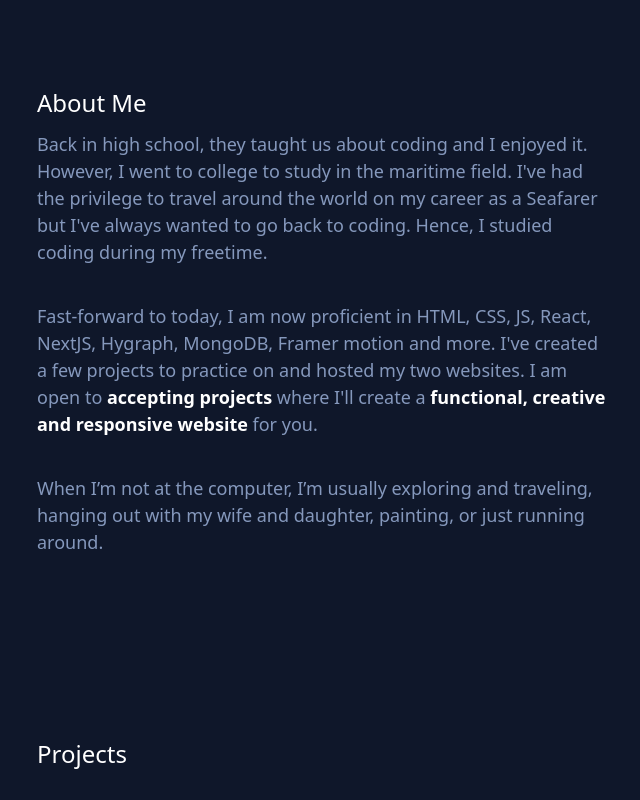
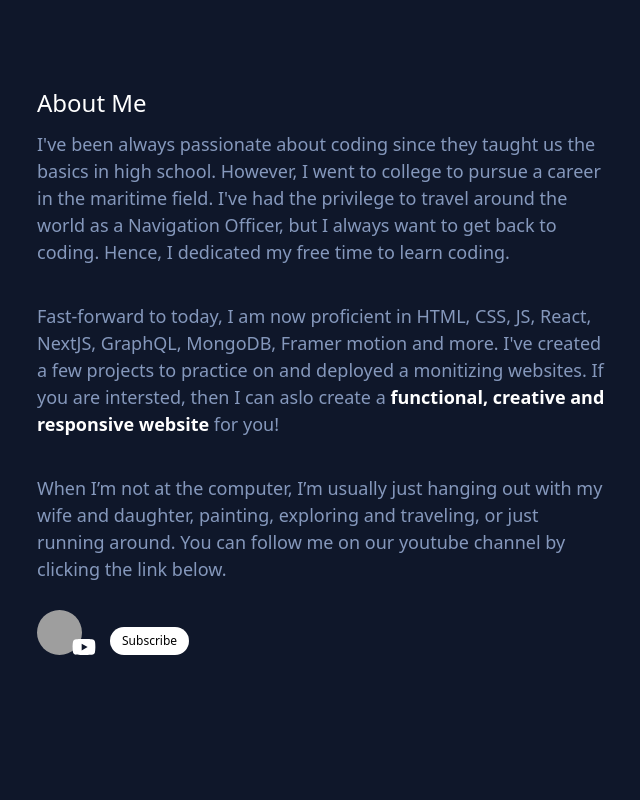
Before and after one commit to israelpanopio/israelpanopio, a Next.js app: page / in a window 1280 px wide. Shown: the part 4060-4860 px from the top of the page, without its empty margins (568-1208 px from the left). Built offline with nearby package versions, Linux system fonts and the light colour scheme; grey boxes are pictures that could not be loaded.

Commit message:
added resume

```diff
--- a/components/About.jsx
+++ b/components/About.jsx
@@ -1,4 +1,4 @@
-import { motion, useTransform } from 'framer-motion';
+import { FaYoutube } from 'react-icons/fa';
 
 const About = () => {
 
@@ -7,12 +7,27 @@ const About = () => {
       <div style={{ height: "150px", width: "10p"}} />
       <h3>About Me</h3>
       <section>
-        <p>Back in high school, they taught us about coding and I enjoyed it. However, I went to college to study in the maritime field. I've had the privilege to travel around the world on my career as a Seafarer but I've always wanted to go back to coding. Hence, I studied coding during my freetime.</p>
+        <p>I've been always passionate about coding since they taught us the basics in high school. However, I went to college to pursue a career in the maritime field. I've had the privilege to travel around the world as a Navigation Officer, but I always want to get back to coding. Hence, I dedicated my free time to learn coding.</p>
         <br />
-        <p>Fast-forward to today, I am now proficient in HTML, CSS, JS, React, NextJS, Hygraph, MongoDB, Framer motion and more. I've created a few projects to practice on and hosted my two websites. I am open to <b>accepting projects</b> where I'll create a <b>functional, creative and responsive website</b> for you.</p>
+        <p>Fast-forward to today, I am now proficient in HTML, CSS, JS, React, NextJS, GraphQL, MongoDB, Framer motion and more. I've created a few projects to practice on and deployed a monitizing websites. If you are intersted, then I can aslo create a <b>functional, creative and responsive website</b> for you!</p>
         <br />
-        <p>When I’m not at the computer, I’m usually exploring and traveling, hanging out with my wife and daughter, painting, or just running around.
+        <p>When I’m not at the computer, I’m usually just hanging out with my wife and daughter, painting, exploring and traveling, or just running around. You can follow me on our youtube channel by clicking the link below.
         </p>
+        <br />
+        <a href='https://www.youtube.com/channel/UCPQVhXHm2QJC6S34ocf4neg?sub_confirmation=1' className='flex flex-row justify-start items-end' >
+          <div
+            style={{
+              borderRadius: "50%",
+              height: "45px",
+              width: "45px",
+              backgroundImage: `url("https://yt3.googleusercontent.com/VG91L7P9G8jFJCn_1BgfG_28-juXsxi4q32YJwR3CZeqxRxb19iigSkvNkjMtkh_Vyu3fj9cyg=s176-c-k-c0x00ffffff-no-rj")`,
+              backgroundSize: "contain",
+              fontSize: "x-large",
+              color: "white",
+            }}
+          ><FaYoutube className='ml-[35px] mt-[25px]' /></div>
+            <p className='ml-7 rounded-full py-1.5 px-3 bg-white text-xs text-black'>Subscribe</p>
+        </a>
       </section>
     </div>
   )
--- a/components/Experience.jsx
+++ b/components/Experience.jsx
@@ -1,4 +1,6 @@
+import Link from 'next/link'
 import React from 'react'
+import { FaArrowRight } from 'react-icons/fa'
 
 const Experience = () => {
   return (
@@ -43,6 +45,9 @@ const Experience = () => {
           <p>Aside from the safe navigation of the vessel, crew's personal certificate and document expiry were effectively maintained by automating entry and fetch of data in a file. Said system significantly reduced possible man-made error done in documentations.</p>
         </div>
       </div>
+      <Link href="/resume.pdf">
+        <b className="flex flex-row mt-7 text-lg">View Résumé <FaArrowRight className='ml-2 mt-1'/></b>
+      </Link>
     </div>
   )
 }
--- a/components/Projects.jsx
+++ b/components/Projects.jsx
@@ -1,4 +1,5 @@
 import Link from 'next/link'
+import { FaArrowRight } from 'react-icons/fa'
 
 const Projects = () => {
   return (
@@ -162,6 +163,9 @@ const Projects = () => {
           </ul>
         </div>
       </Link>
+      <Link href="https://github.com/israelpanopio">
+        <b className="flex flex-row">View Project archieve <FaArrowRight className='ml-2 mt-1'/></b>
+      </Link>
     </div>
   )
 }
--- a/package.json
+++ b/package.json
@@ -12,6 +12,7 @@
     "@react-spring/parallax": "^9.7.2",
     "framer-motion": "^10.12.16",
     "next": "13.4.4",
+    "platform": "^1.3.6",
     "react": "18.2.0",
     "react-dom": "18.2.0",
     "react-icons": "^4.8.0",
@@ -20,6 +21,7 @@
   "devDependencies": {
     "autoprefixer": "^10.4.14",
     "postcss": "^8.4.23",
+    "postcss-nesting": "^11.3.0",
     "tailwindcss": "^3.3.2"
   }
 }
--- a/postcss.config.js
+++ b/postcss.config.js
@@ -1,5 +1,7 @@
 module.exports = {
   plugins: {
+    'postcss-import': {},
+    'tailwindcss/nesting': 'postcss-nesting',
     tailwindcss: {},
     autoprefixer: {},
   },
```
Also changed, not shown: 2 other files (tests, documents, lock files or other folders).
